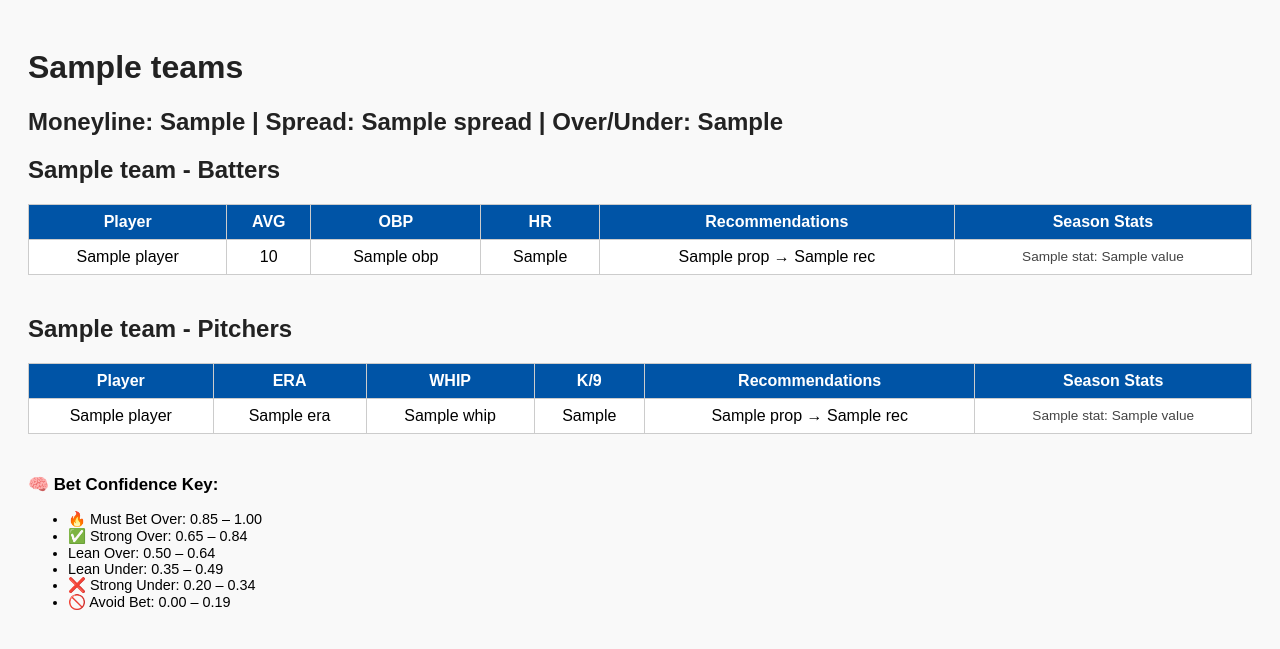
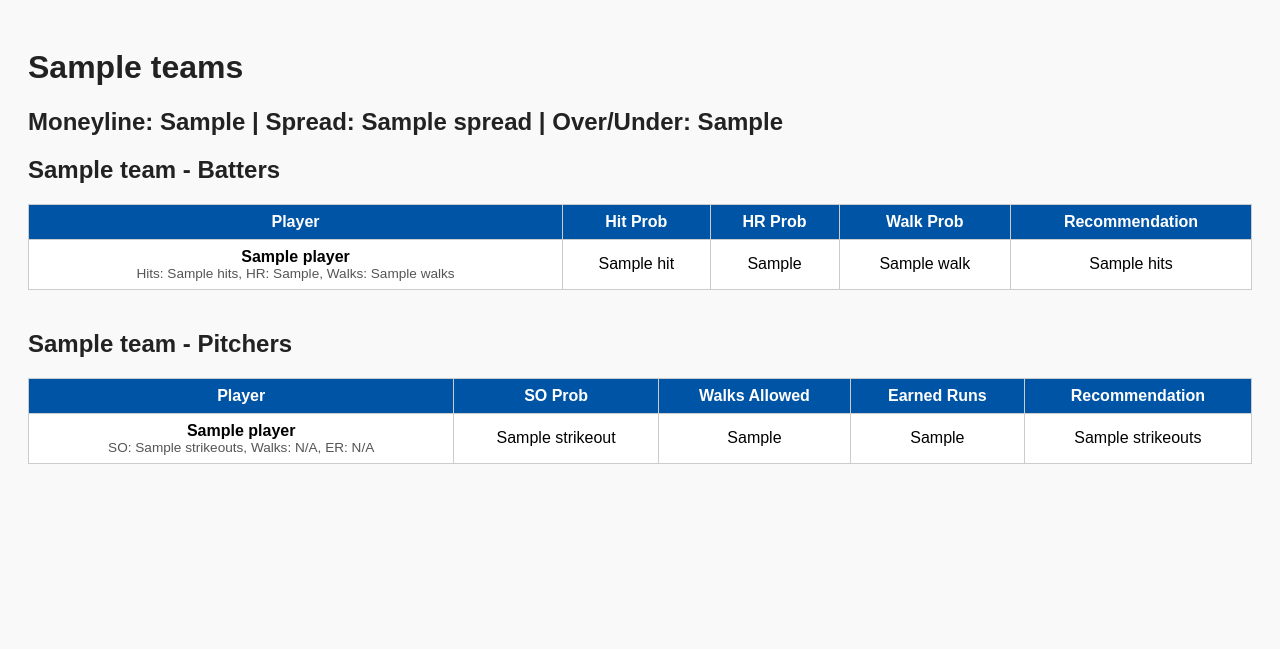
Before and after one commit to CMunoz-24/Munoz-Master-Picks, a Flask app: template templates/game_detail.html in a window 1280 px wide. Shown: the top 649 px of the page. Run offline with Flask 3, Linux system fonts and the light colour scheme; the template is opened without the code that fills it: most values are stand-ins (such as "Sample title", 1, 10 or a date in 2020).

Commit message:
🧠 Updated game detail template to show season stats + prop probabilities

```diff
--- a/templates/game_detail.html
+++ b/templates/game_detail.html
@@ -29,9 +29,12 @@
             background-color: #0054a6;
             color: white;
         }
-        .small {
+        .player-name {
+            font-weight: bold;
+        }
+        .season-stats {
             font-size: 0.85em;
-            color: #444;
+            color: #555;
         }
     </style>
 </head>
@@ -45,28 +48,25 @@
         <table>
             <tr>
                 <th>Player</th>
-                <th>AVG</th>
-                <th>OBP</th>
-                <th>HR</th>
-                <th>Recommendations</th>
-                <th>Season Stats</th>
+                <th>Hit Prob</th>
+                <th>HR Prob</th>
+                <th>Walk Prob</th>
+                <th>Recommendation</th>
             </tr>
             {% for player in players %}
             <tr>
-                <td>{{ player.name }}</td>
-                <td>{{ player.AVG }}</td>
-                <td>{{ player.OBP }}</td>
-                <td>{{ player.HR }}</td>
                 <td>
-                    {% for prop, rec in player.Recommendations.items() %}
-                        <div>{{ prop }} → {{ rec }}</div>
-                    {% endfor %}
+                    <div class="player-name">{{ player.name }}</div>
+                    <div class="season-stats">
+                        Hits: {{ player.SeasonStats.Hits or "N/A" }},
+                        HR: {{ player.SeasonStats.HR or "N/A" }},
+                        Walks: {{ player.SeasonStats.Walks or "N/A" }}
+                    </div>
                 </td>
-                <td class="small">
-                    {% for stat, value in player.SeasonStats.items() %}
-                        <div>{{ stat }}: {{ value }}</div>
-                    {% endfor %}
-                </td>
+                <td>{{ player.Probabilities.Hit }}</td>
+                <td>{{ player.Probabilities.HR }}</td>
+                <td>{{ player.Probabilities.Walk }}</td>
+                <td>{{ player.Recommendations.Hits or "N/A" }}</td>
             </tr>
             {% endfor %}
         </table>
@@ -79,44 +79,29 @@
         <table>
             <tr>
                 <th>Player</th>
-                <th>ERA</th>
-                <th>WHIP</th>
-                <th>K/9</th>
-                <th>Recommendations</th>
-                <th>Season Stats</th>
+                <th>SO Prob</th>
+                <th>Walks Allowed</th>
+                <th>Earned Runs</th>
+                <th>Recommendation</th>
             </tr>
             {% for player in players %}
             <tr>
-                <td>{{ player.name }}</td>
-                <td>{{ player.ERA }}</td>
-                <td>{{ player.WHIP }}</td>
-                <td>{{ player["K/9"] }}</td>
                 <td>
-                    {% for prop, rec in player.Recommendations.items() %}
-                        <div>{{ prop }} → {{ rec }}</div>
-                    {% endfor %}
+                    <div class="player-name">{{ player.name }}</div>
+                    <div class="season-stats">
+                        SO: {{ player.SeasonStats.Strikeouts or "N/A" }},
+                        Walks: {{ player.SeasonStats["Walks Allowed"] or "N/A" }},
+                        ER: {{ player.SeasonStats["Earned Runs"] or "N/A" }}
+                    </div>
                 </td>
-                <td class="small">
-                    {% for stat, value in player.SeasonStats.items() %}
-                        <div>{{ stat }}: {{ value }}</div>
-                    {% endfor %}
-                </td>
+                <td>{{ player.Probabilities.Strikeout }}</td>
+                <td>{{ player.Probabilities["Walk Allowed"] }}</td>
+                <td>{{ player.Probabilities["Earned Run"] }}</td>
+                <td>{{ player.Recommendations.Strikeouts or "N/A" }}</td>
             </tr>
             {% endfor %}
         </table>
     </div>
     {% endfor %}
-
-    <div style="margin-top: 30px; font-size: 0.9em;">
-        <h3>🧠 Bet Confidence Key:</h3>
-        <ul>
-            <li>🔥 Must Bet Over: 0.85 – 1.00</li>
-            <li>✅ Strong Over: 0.65 – 0.84</li>
-            <li>Lean Over: 0.50 – 0.64</li>
-            <li>Lean Under: 0.35 – 0.49</li>
-            <li>❌ Strong Under: 0.20 – 0.34</li>
-            <li>🚫 Avoid Bet: 0.00 – 0.19</li>
-        </ul>
-    </div>
 </body>
 </html>
```
